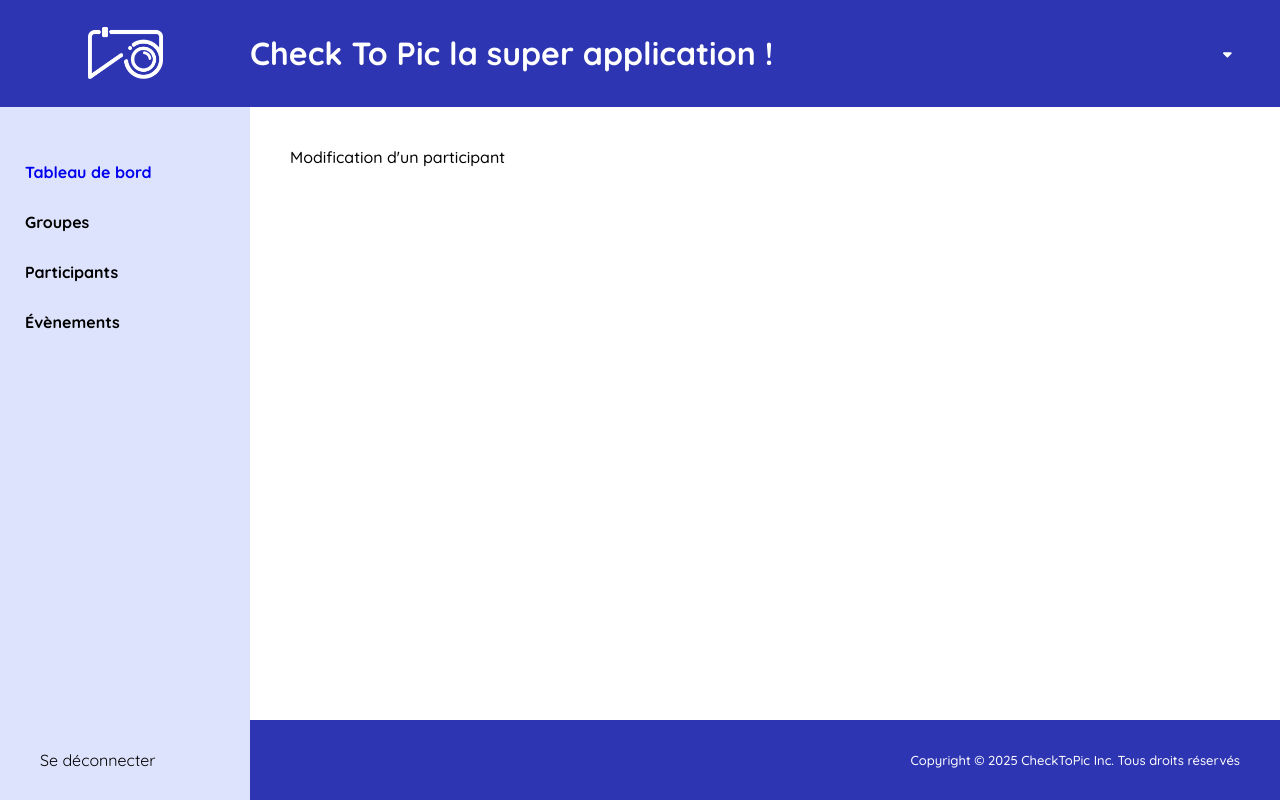
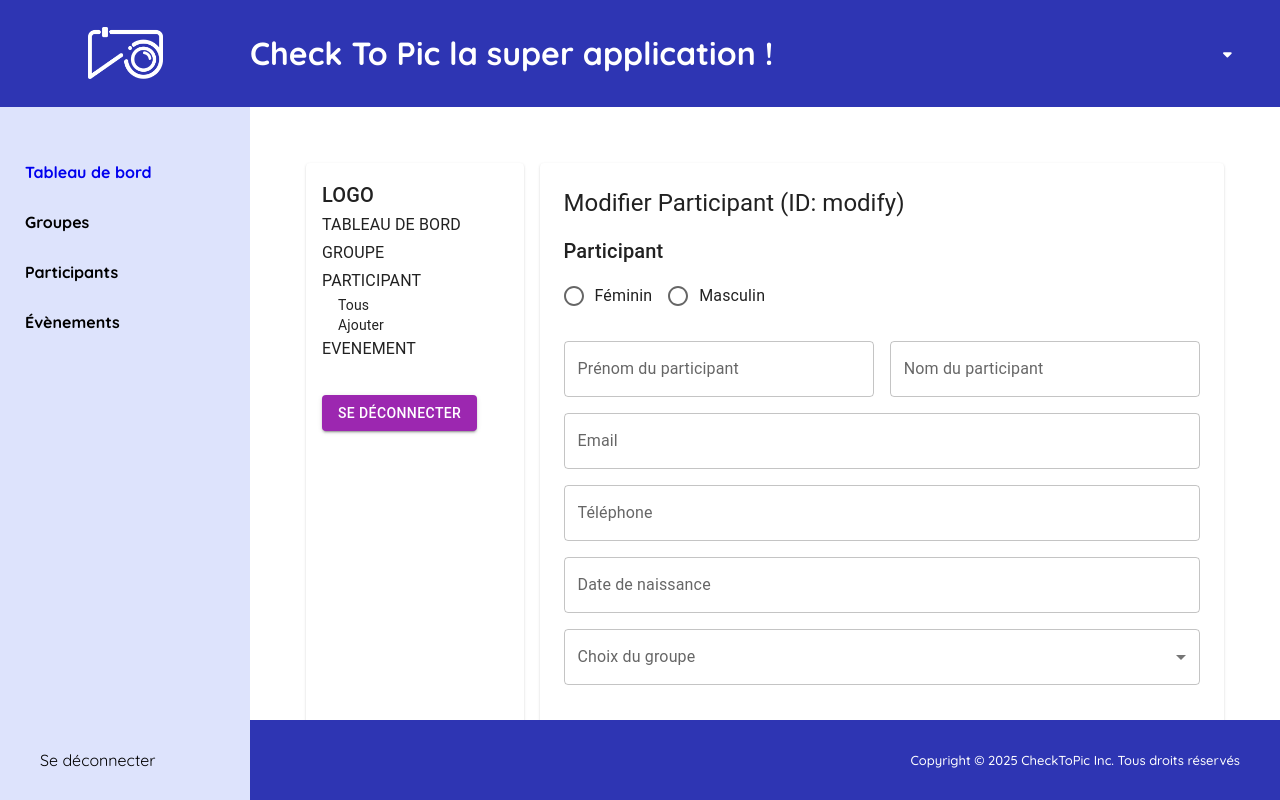
Before and after one commit to sarah-sbb/athlysia-project, a Next.js app in the folder frontend/: page /ctp-admin/participants/modify in a window 1280 px wide. Built offline with nearby package versions, Linux system fonts and the light colour scheme; no server answers.

Commit message:
updated participant

```diff
--- a/frontend/components/participants/Modify.js
+++ b/frontend/components/participants/Modify.js
@@ -1,9 +1,234 @@
-import styles from '../../styles/Participants.module.css';
+import React, { useState, useEffect } from "react";
+import {Paper, Typography, TextField, FormControl, RadioGroup, FormControlLabel, Radio, Button, InputLabel,  Select, MenuItem} from "@mui/material";
+import { Grid } from "@mui/material";
 
-function Modify() {
+
+export default function Modify() {
+  // Extract the participant ID from the URL.
+  const [participantId, setParticipantId] = useState(null);
+  useEffect(() => {
+    const pathParts = window.location.pathname.split("/");
+    const idFromPath = pathParts[pathParts.length - 1];
+    setParticipantId(idFromPath);
+  }, []);
+
+  // State for participant details (pre-filled from the backend)
+  const [participant, setParticipant] = useState({
+    gender: "",
+    firstName: "",
+    lastName: "",
+    email: "",
+    phone: "",
+    birthDate: "",
+    group: "",
+    photo: null,
+  });
+
+  // Fetch participant data when ID is set
+  useEffect(() => {
+    if (participantId) {
+      fetch(`/participants/${participantId}`)
+        .then((res) => res.json())
+        .then((data) => {
+          if (data.result) {
+            setParticipant((prev) => ({
+              ...prev,
+              ...data.participant,
+            }));
+          }
+        })
+        .catch((err) => console.error("Error fetching participant:", err));
+    }
+  }, [participantId]);
+
+  const handleFileChange = (event) => {
+    setParticipant({ ...participant, photo: event.target.files[0] });
+  };
+
+  const handleSubmit = (e) => {
+    e.preventDefault();
+    // Send PUT request to update participant details
+    fetch(`/participants/update/${participantId}`, {
+      method: "PUT",
+      headers: {
+        "Content-Type": "application/json",
+      },
+      body: JSON.stringify({
+        firstName: participant.firstName,
+        lastName: participant.lastName,
+        email: participant.email,
+        phone: participant.phone,
+        birthDate: participant.birthDate,
+        // Add additional fields if necessary
+      }),
+    })
+      .then((res) => res.json())
+      .then((data) => {
+        if (data.result) {
+          alert("Participant mis à jour avec succès!");
+        } else {
+          alert("Erreur lors de la mise à jour: " + data.message);
+        }
+      })
+      .catch((err) => console.error("Error updating participant:", err));
+  };
+
   return (
-<div>Modification d'un participant</div>
+    <Grid container spacing={2} sx={{ height: "100vh", padding: 2 }}>
+      {/* Sidebar */}
+      <Grid item xs={3}>
+        <Paper sx={{ height: "100%", padding: 2 }}>
+          <Typography variant="h6">LOGO</Typography>
+          <nav>
+            <Typography variant="subtitle1">TABLEAU DE BORD</Typography>
+            <Typography variant="subtitle1">GROUPE</Typography>
+            <Typography variant="subtitle1">PARTICIPANT</Typography>
+            <Typography variant="body2" sx={{ marginLeft: 2 }}>
+              Tous
+            </Typography>
+            <Typography variant="body2" sx={{ marginLeft: 2 }}>
+              Ajouter
+            </Typography>
+            <Typography variant="subtitle1">EVENEMENT</Typography>
+          </nav>
+          <Button variant="contained" color="secondary" sx={{ marginTop: 4 }}>
+            Se déconnecter
+          </Button>
+        </Paper>
+      </Grid>
+
+      {/* Main Form */}
+      <Grid item xs={9}>
+        <Paper sx={{ padding: 3 }}>
+          <Typography variant="h5">
+            Modifier Participant{" "}
+            {participantId ? `(ID: ${participantId})` : ""}
+          </Typography>
+
+          {/* Participant Section */}
+          <Typography variant="h6" sx={{ marginTop: 2 }}>
+            Participant
+          </Typography>
+          <FormControl component="fieldset" sx={{ marginTop: 1 }}>
+            <RadioGroup
+              row
+              value={participant.gender}
+              onChange={(e) =>
+                setParticipant({ ...participant, gender: e.target.value })
+              }
+            >
+              <FormControlLabel
+                value="female"
+                control={<Radio />}
+                label="Féminin"
+              />
+              <FormControlLabel
+                value="male"
+                control={<Radio />}
+                label="Masculin"
+              />
+            </RadioGroup>
+          </FormControl>
+
+          <Grid container spacing={2} sx={{ marginTop: 1 }}>
+            <Grid item xs={6}>
+              <TextField
+                fullWidth
+                label="Prénom du participant"
+                value={participant.firstName}
+                onChange={(e) =>
+                  setParticipant({ ...participant, firstName: e.target.value })
+                }
+              />
+            </Grid>
+            <Grid item xs={6}>
+              <TextField
+                fullWidth
+                label="Nom du participant"
+                value={participant.lastName}
+                onChange={(e) =>
+                  setParticipant({ ...participant, lastName: e.target.value })
+                }
+              />
+            </Grid>
+          </Grid>
+
+          <TextField
+            fullWidth
+            label="Email"
+            sx={{ marginTop: 2 }}
+            value={participant.email}
+            onChange={(e) =>
+              setParticipant({ ...participant, email: e.target.value })
+            }
+          />
+          <TextField
+            fullWidth
+            label="Téléphone"
+            sx={{ marginTop: 2 }}
+            value={participant.phone}
+            onChange={(e) =>
+              setParticipant({ ...participant, phone: e.target.value })
+            }
+          />
+          <TextField
+            fullWidth
+            label="Date de naissance"
+            sx={{ marginTop: 2 }}
+            value={participant.birthDate}
+            onChange={(e) =>
+              setParticipant({ ...participant, birthDate: e.target.value })
+            }
+          />
+
+          {/* Group selection (if needed) */}
+          <FormControl fullWidth sx={{ marginTop: 2 }}>
+            <InputLabel>Choix du groupe</InputLabel>
+            <Select
+              value={participant.group}
+              label="Choix du groupe"
+              onChange={(e) =>
+                setParticipant({ ...participant, group: e.target.value })
+              }
+            >
+              <MenuItem value="group1">Groupe 1</MenuItem>
+              <MenuItem value="group2">Groupe 2</MenuItem>
+              <MenuItem value="group3">Groupe 3</MenuItem>
+            </Select>
+          </FormControl>
+
+          {/* Photo Upload Section */}
+          <Grid
+            container
+            spacing={2}
+            alignItems="center"
+            sx={{ marginTop: 3 }}
+          >
+            <Grid item xs={6}>
+              <Typography variant="subtitle1">Photo d'identité</Typography>
+              <Button variant="contained" component="label">
+                Cliquer pour upload
+                <input type="file" hidden onChange={handleFileChange} />
+              </Button>
+              {participant.photo && (
+                <Typography variant="body2">
+                  {participant.photo.name}
+                </Typography>
+              )}
+            </Grid>
+          </Grid>
+
+          {/* Save Button */}
+          <Button
+            variant="contained"
+            color="primary"
+            sx={{ marginTop: 4 }}
+            onClick={handleSubmit}
+          >
+            Enregistrer
+          </Button>
+        </Paper>
+      </Grid>
+    </Grid>
   );
 }
-
-export default Modify;
```
Also changed, not shown: frontend/components/participants/Participants.js (+24 -2 lines), 1 other file (tests, documents, lock files or other folders).
